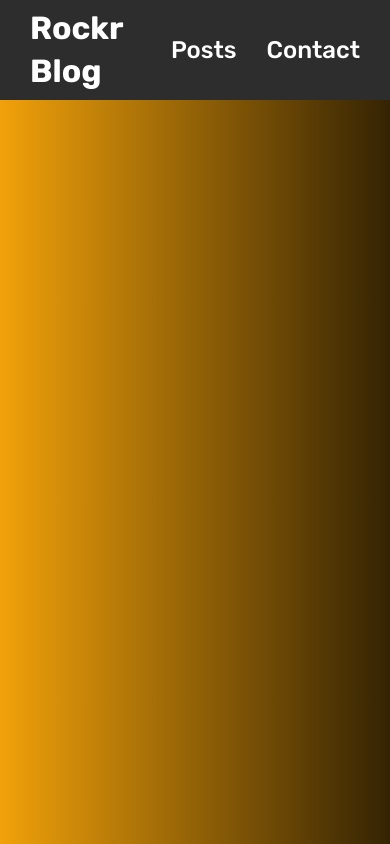
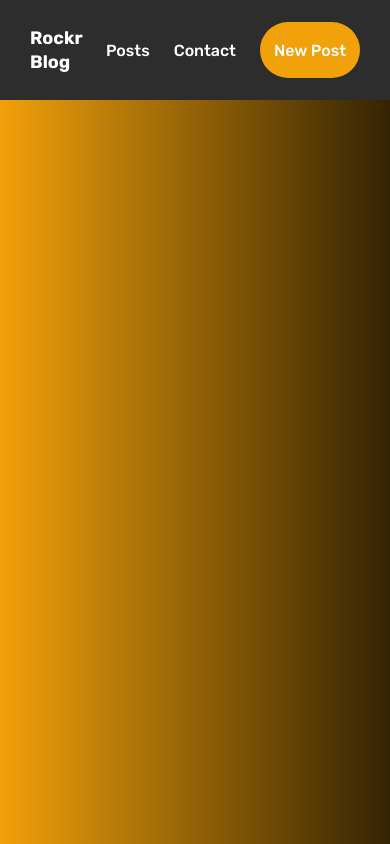
Before and after one commit to rodrigosakamoto/coderockr, a React (Create React App) app: page /newPost in a window 390 px wide. Built offline with nearby package versions, Linux system fonts and the light colour scheme.

Commit message:
fix header responsive

```diff
--- a/src/components/Header/index.js
+++ b/src/components/Header/index.js
@@ -1,9 +1,10 @@
+import { useState } from 'react';
 import { Link } from 'react-router-dom';
 import { useModal } from '../../hooks/modal';
 
 import Modal from '../Modal';
 
-import { Container, Wrapper } from './styles';
+import { Container, Wrapper, Logo, MenuContainer } from './styles';
 
 function Header() {
   const { handleModal } = useModal();
@@ -11,8 +12,8 @@ function Header() {
   return (
     <Container>
       <Wrapper>
-        <Link to="/">Rockr Blog</Link>
-        <ul>
+        <Logo to="/">Rockr Blog</Logo>
+        <MenuContainer>
           <li>
             <Link to="/">Posts</Link>
           </li>
@@ -22,7 +23,11 @@ function Header() {
               Contact
             </button>
           </li>
-        </ul>
+
+          <li className="new-post">
+            <Link to="/newPost">New Post</Link>
+          </li>
+        </MenuContainer>
       </Wrapper>
       <Modal />
     </Container>
--- a/src/components/Header/styles.js
+++ b/src/components/Header/styles.js
@@ -1,3 +1,4 @@
+import { Link } from 'react-router-dom';
 import styled from 'styled-components';
 
 export const Container = styled.header`
@@ -20,23 +21,61 @@ export const Wrapper = styled.nav`
   display: flex;
   align-items: center;
   justify-content: space-between;
+`;
 
-  > a {
+export const Logo = styled(Link)`
   font-size: 36px;
   line-height: 43px;
   font-weight: bold;
   color: #fff;
   text-decoration: none;
+
+  @media (max-width: 980px) {
+    font-size: 24px;
   }
 
-  ul {
+  @media (max-width: 600px) {
+    font-size: 18px;
+    line-height: 24px;
+  }
+`;
+
+export const MenuContainer = styled.ul`
   list-style: none;
   display: flex;
   align-items: center;
 
+  .new-post {
+    display: flex;
+    justify-content: center;
+    align-items: center;
+    width: 170px;
+    height: 56px;
+    background: #f1a10a;
+    border-radius: 70px;
+
+    a {
+      font-size: 22px;
+    }
+
+    @media (max-width: 980px) {
+      width: 120px;
+    }
+
+    @media (max-width: 980px) {
+      width: 100px;
+
+      a {
+        font-size: 16px;
+      }
+    }
+  }
+
   li {
-      &:nth-child(1) {
     margin-right: 118px;
+
+    &:nth-child(3) {
+      margin-right: 0;
     }
 
     a {
@@ -57,16 +96,13 @@ export const Wrapper = styled.nav`
       color: #fff;
     }
   }
-  }
 
-  @media (max-width: 900px) {
-    > a {
-      font-size: 32px;
-    }
-    ul {
+  @media (max-width: 980px) {
     li {
-        &:nth-child(1) {
-          margin-right: 30px;
+      margin-right: 32px;
+
+      &:nth-child(3) {
+        margin-right: 0;
       }
 
       a {
@@ -78,5 +114,22 @@ export const Wrapper = styled.nav`
       }
     }
   }
+
+  @media (max-width: 600px) {
+    li {
+      margin-right: 24px;
+
+      &:nth-child(3) {
+        margin-right: 0;
+      }
+
+      a {
+        font-size: 16px;
+      }
+
+      button {
+        font-size: 16px;
+      }
+    }
   }
 `;
--- /dev/null
+++ b/src/pages/NewPost/index.js
@@ -0,0 +1,9 @@
+import React from 'react';
+
+import { Container } from './styles';
+
+function NewPost() {
+  return <Container />;
+}
+
+export default NewPost;
--- /dev/null
+++ b/src/pages/NewPost/styles.js
@@ -0,0 +1,3 @@
+import styled from 'styled-components';
+
+export const Container = styled.div``;
--- a/src/routes/index.js
+++ b/src/routes/index.js
@@ -1,5 +1,6 @@
 import { Switch, Route } from 'react-router-dom';
 
+import NewPost from '../pages/NewPost';
 import PostDetails from '../pages/PostDetails';
 import PostList from '../pages/PostList';
 
@@ -8,6 +9,8 @@ function Routes() {
     <Switch>
       <Route path="/" exact component={PostList} />
       <Route path="/post/:id" component={PostDetails} />
+
+      <Route path="/newPost" component={NewPost} />
       <Route />
     </Switch>
   );
```
Lines whose indentation alone changed are shown as unchanged.
